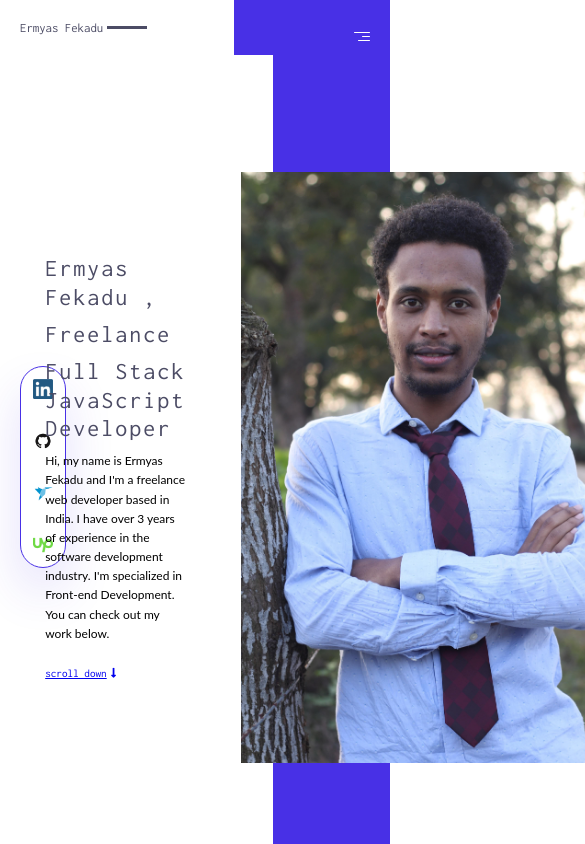
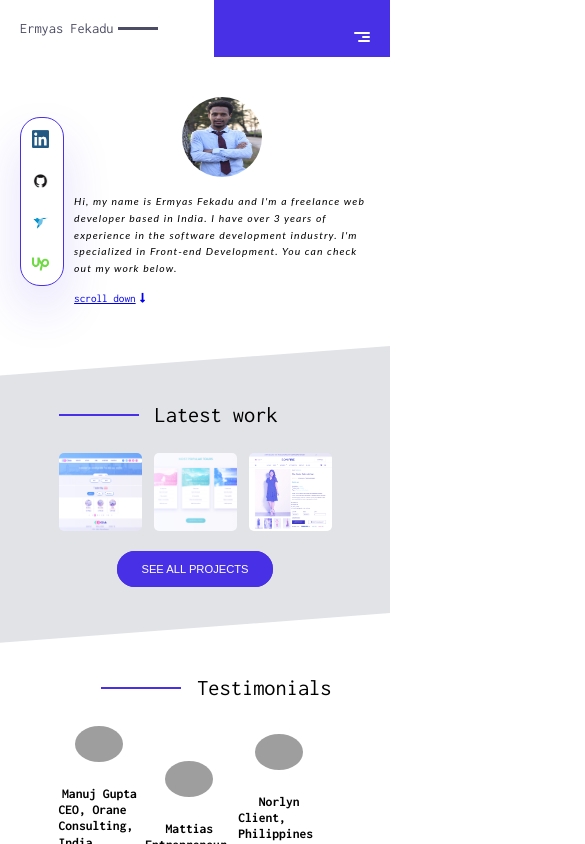
Before and after one commit to ermyas7/portfolio, a React (Create React App) app: page / in a window 390 px wide. Shown: the top 844 px of the page, 585 px wide, since content can reach past the window. Built offline with nearby package versions, Linux system fonts and the light colour scheme; grey boxes are pictures that could not be loaded.

Commit message:
Add responsive header

```diff
--- a/src/components/header/Header.scss
+++ b/src/components/header/Header.scss
@@ -2,9 +2,12 @@
 
 
 .header{
-    height: 100vh;
     background: linear-gradient(to right, $color-white 70%, $color-primary 30%);
     padding:0 2.5rem;
+
+    @media screen and (max-width: $small) {
+        background: linear-gradient(to right, $color-white 70%, $color-white 30%);
+      }
 }
 
 
@@ -15,8 +18,20 @@
     display: flex;
     justify-content: space-between;
     align-items: center;
-    background: linear-gradient(to right, $color-white 60%, $color-primary 40%);
+    background: linear-gradient(to right, $color-white 55%, $color-primary 45%);
     padding: 2.5rem;
+
+    @media screen and (max-width: $medium) {
+
+      }
+
+      @media screen and (max-width: $small) {
+
+      }
+
+      @media screen and (min-width: $extra-large) {
+
+      }
 
    a{
         text-decoration: none;
@@ -25,7 +40,7 @@
     &-name{
         display: inline-flex;
         align-items: center;
-        font-size: 1.6rem;
+        font-size: 1.8rem;
         font-weight: 400;
         font-family: 'Inconsolata', monospace;
         color: $color-grey-dark-1;
@@ -151,7 +166,7 @@
     ////////// show side menu /////
     .menu-icon input:checked ~ .menu-side{
         opacity: 1;
-        width: 40%;
+        width: 45%;
     }
 
 
@@ -161,18 +176,43 @@
 .home{
     display: flex;
     align-items: center;
-    height: calc(100vh - 2.5rem);
-
+    padding: 5rem 0;
     &-contact{
         list-style: none;
-        margin-right: 10%;
+        margin-right: 3%;
         border: .5px $color-primary solid;
         border-radius: 3rem;
         box-shadow: 0 3rem 6rem rgba($color-primary, .15);
         padding: 1.5rem;
 
+        @media screen and (max-width: $medium) {
+            padding: 1;
+            border-radius: 2.5rem;
+        }
+
+        @media screen and (max-width: $small) {
+
+        }
+
+        @media screen and (min-width: $extra-large) {
+
+        }
+
         &>*:not(:last-child){
             margin-bottom: 4rem;
+
+            @media screen and (max-width: $medium) {
+                margin-bottom: 3rem;
+            }
+
+            @media screen and (max-width: $small) {
+
+            }
+
+            @media screen and (min-width: $extra-large) {
+
+            }
+
         }
 
         &-item{
@@ -183,6 +223,19 @@
             width: 2.5rem;
             cursor: pointer;
             transition: all .3s;
+
+            @media screen and (max-width: $medium) {
+                width: 2.2rem;
+            }
+
+            @media screen and (max-width: $small) {
+
+            }
+
+            @media screen and (min-width: $extra-large) {
+
+            }
+
 
             &:hover{
                 transform: scale(1.2);
@@ -198,40 +251,109 @@
     }
 
     &-profile{
-        flex: 1;
         display: flex;
         justify-content: center;
         align-items: center;
 
+        @media screen and (max-width: $small) {
+           flex-direction: column;
+        }
+
         &-img{
-            margin-right: 10%;
-            height: 70vh;
+            margin-right: 5%;
+            width: 35%;
+
+            @media screen and (max-width: $medium) {
+                width: 50%;
+            }
+
+            @media screen and (max-width: $small) {
+              order: -1;
+              width: 10rem;
+              height: 10rem;
+              margin-right: 0;
+            }
+
+            @media screen and (min-width: $extra-large) {
+                width: 30%;
+                margin-right: 5%;
+            }
 
             img{
-                height: 100%;
+                width: 100%;
+
+                @media screen and (max-width: $small) {
+                    height: 10rem;
+                    border-radius: 50%;
+                  }
             }
         }
     }
 
     &-description{
-        margin-right: 10%;
+        margin-right: 5%;
+        flex: 1;
+
+        @media screen and (max-width: $medium) {
+
+        }
+
+        @media screen and (max-width: $small) {
+          margin-right: 0;
+          margin-top: 2rem;
+        }
+
+        @media screen and (min-width: $extra-large) {
+            margin-right: 15%;
+        }
 
         &-text{
-            font-size: 1.5rem;
-            margin-top: 1rem;
+            font-size: 2rem;
             line-height: 1.6;
-            margin-bottom: 3rem;
+            margin-bottom: 2rem;
+            font-style: italic;
+            letter-spacing: 1.1px;
+
+            @media screen and (max-width: $medium) {
+                font-size: 1.8rem;
+            }
+
+            @media screen and (max-width: $small) {
+              font-size: 1.3rem;
+            }
+
+            @media screen and (min-width: $extra-large) {
+
+            }
         }
 
     }
 
+    &-headings{
+        @media screen and (max-width: $small) {
+            display: none;
+          }
+    }
+
     &-heading{
-        margin-bottom: 1rem;
-        font-size: 3rem;
+        margin-bottom: 2rem;
+        font-size: 4rem;
         font-weight: 400;
         font-family: 'Inconsolata', monospace;
         color: $color-grey-dark-1;
         letter-spacing: 2px;
+
+        @media screen and (max-width: $medium) {
+            font-size: 3.6rem;
+        }
+
+        @media screen and (max-width: $small) {
+          font-size: 1.6rem;
+        }
+        @media screen and (min-width: $extra-large) {
+            font-size: 4rem;
+            margin-bottom: 2rem;
+        }
 
     }
 
--- a/src/components/header/Home.js
+++ b/src/components/header/Home.js
@@ -34,6 +34,7 @@ function Home() {
             </ul>
             <div className="home-profile">
                 <div className="home-description">
+                    <div className="home-headings">
                         <h1 className="home-heading">
                             Ermyas Fekadu ,
                         </h1>
@@ -43,6 +44,8 @@ function Home() {
                         <h1 className="home-heading">
                         Full Stack JavaScript Developer
                         </h1>
+                    </div>
+
                     <p className="home-description-text">
                     Hi, my name is Ermyas Fekadu and I'm a freelance web developer based in India. I have over 3 years of experience in the software development industry. I'm specialized in Front-end Development. You can check out my work below.
                     </p>
--- a/src/index.scss
+++ b/src/index.scss
@@ -12,7 +12,7 @@ html{
   }
 
   @media screen and (min-width: $extra-large) {
-    font-size: 70%;
+    font-size: 80%;
   }
 
 }
```
Lines whose indentation alone changed are shown as unchanged.
